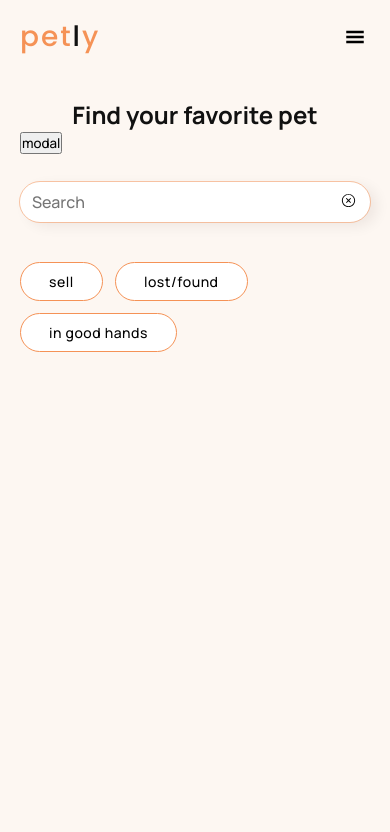
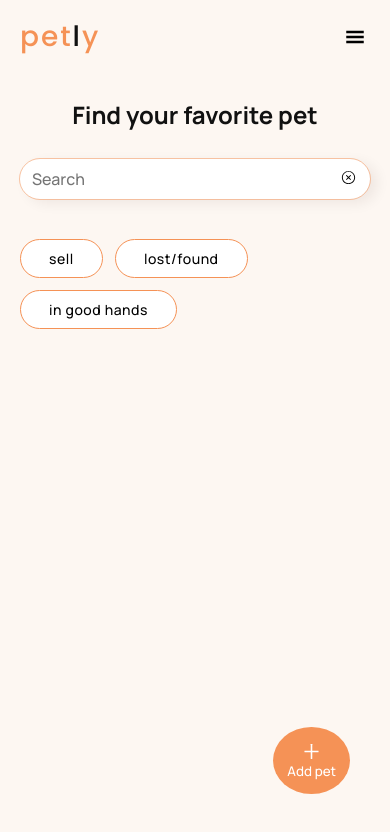
Before and after one commit to Lordfedot/Pet-support, a React (Create React App) app: page /pet-support/notices in a window 390 px wide. Shown: the top 832 px of the page. Built offline with nearby package versions, Linux system fonts and the light colour scheme.

Commit message:
made mobile add pet button

```diff
--- a/src/components/MainTitle.tsx
+++ b/src/components/MainTitle.tsx
@@ -1,17 +1,13 @@
 import { H1 } from "../styles/components/MainTitle.styles";
-import { Modal } from "./Modal";
-import { useState } from "react";
+
 type Props = {
   children: string;
 };
 
 const MainTitle = ({ children }: Props) => {
-  const [showModal, setShowModal] = useState(false);
   return (
     <>
       <H1>{children}</H1>
-      <button onClick={() => setShowModal(true)}>modal</button>
-      <Modal setShowModal= {setShowModal} showModal = {showModal}>g</Modal>
     </>
   );
 };
--- a/src/components/NoticesCategoriesNav.tsx
+++ b/src/components/NoticesCategoriesNav.tsx
@@ -1,40 +1,39 @@
-import { NoticesNavList } from "../styles/components/NoticesCategoriesNav.styled";
+import {
+  NoticesNavWrapper,
+  AddPetButton,
+  StyledAiOutlinePlus,
+  AddPetWrapper,
+} from "../styles/components/NoticesCategoriesNav.styled";
 import { useState } from "react";
-import { Button } from "../styles/components/Button.styled";
-
-type Props = {
-  children: string;
-};
-
-const CategoriesButton = ({ children }: Props) => {
-  const [isActive, setIsActive] = useState(false);
-
-  const toggleCLass = isActive ? "active" : null;
+import { Modal } from "./Modal";
+import NoticesCategoriesNavList from "./NoticesCategoriesNavList";
+import { Mobile, TablerOrDesctop } from "../helpers/mediaQuery";
+const NoticesCategoriesNav = () => {
+  const [showModal, setShowModal] = useState(false);
 
   return (
-    <Button
-      onClick={() => setIsActive(!isActive)}
-      className={`${toggleCLass}`}
-      type="button"
-    >
-      {children}
-    </Button>
-  );
-};
+    <NoticesNavWrapper>
+      <NoticesCategoriesNavList />
 
-const NoticesCategoriesNav = () => {
-  return (
-    <NoticesNavList>
-      <li>
-        <CategoriesButton>sell</CategoriesButton>
-      </li>
-      <li>
-        <CategoriesButton>lost/found</CategoriesButton>
-      </li>
-      <li>
-        <CategoriesButton>in good hands</CategoriesButton>
-      </li>
-    </NoticesNavList>
+      <TablerOrDesctop>
+        <AddPetWrapper>
+          <p>Add pet</p>
+          <AddPetButton onClick={() => setShowModal(true)}>
+            <StyledAiOutlinePlus />
+          </AddPetButton>
+        </AddPetWrapper>
+      </TablerOrDesctop>
+
+      <Mobile>
+        <AddPetButton onClick={() => setShowModal(true)}>
+          <StyledAiOutlinePlus />
+          Add pet
+        </AddPetButton>
+      </Mobile>
+      <Modal setShowModal={setShowModal} showModal={showModal}>
+        g
+      </Modal>
+    </NoticesNavWrapper>
   );
 };
 
--- /dev/null
+++ b/src/components/NoticesCategoriesNavList.tsx
@@ -0,0 +1,40 @@
+import { useState } from "react";
+import { Button } from "../styles/components/Button.styled";
+import { NoticesNavList } from "../styles/components/NoticesCategoriesNavList.styled";
+type Props = {
+    children: string;
+  };
+
+const CategoriesButton = ({ children }: Props) => {
+    const [isActive, setIsActive] = useState(false);
+
+    const toggleCLass = isActive ? "active" : null;
+
+    return (
+      <Button
+        onClick={() => setIsActive(!isActive)}
+        className={`${toggleCLass}`}
+        type="button"
+      >
+        {children}
+      </Button>
+    );
+  };
+
+const NoticesCategoriesNavList = () => {
+    return (
+        <NoticesNavList>
+        <li>
+          <CategoriesButton>sell</CategoriesButton>
+        </li>
+        <li>
+          <CategoriesButton>lost/found</CategoriesButton>
+        </li>
+        <li>
+          <CategoriesButton>in good hands</CategoriesButton>
+        </li>
+      </NoticesNavList>
+    )
+}
+
+export default NoticesCategoriesNavList
--- a/src/helpers/mediaQuery.tsx
+++ b/src/helpers/mediaQuery.tsx
@@ -17,3 +17,8 @@ export const Mobile = ({ children }: Props) => {
   const isMobile = useMediaQuery({ minWidth: 320, maxWidth: 767 });
   return <>{isMobile ? children : null}</>;
 };
+
+export const TablerOrDesctop = ({ children }: Props) => {
+  const isDesktop = useMediaQuery({ minWidth: 768 });
+  return <>{isDesktop ? children : null}</>;
+};
--- a/src/styles/components/NoticesCategoriesNav.styled.ts
+++ b/src/styles/components/NoticesCategoriesNav.styled.ts
@@ -1,14 +1,54 @@
 import styled from "styled-components";
-
-export const NoticesNavList = styled.ul`
+import { AiOutlinePlus } from "react-icons/ai";
+import device from "../../helpers/devices";
+export const AddPetWrapper = styled.div`
   display: flex;
-  flex-wrap: wrap;
   gap: 12px;
-
-  margin-top: 40px;
-
-  .active {
-    background-color: ${({ theme }) => theme.colors.primary};
-    color: ${({ theme }) => theme.colors.white};
+  align-items: center;
+  p {
+    font-size: 20px;
+    line-height: 27px;
   }
 `;
+export const NoticesNavWrapper = styled.div`
+  display: flex;
+  justify-content: space-between;
+  align-items: center;
+  margin-top: 40px;
+`;
+
+export const AddPetButton = styled.button`
+  color: ${({ theme }) => theme.colors.white};
+
+  position: fixed;
+  bottom: 50px;
+  right: 40px;
+
+  cursor: pointer;
+  border-radius: 50%;
+  border: none;
+  padding: 14px;
+  display: flex;
+  flex-direction: column;
+  align-items: center;
+  justify-content: center;
+  background-color: ${({ theme }) => theme.colors.primary};
+  @media ${device.tablet} {
+    position: static;
+  }
+  &:hover,
+  &focus {
+    background-color: ${({ theme }) => theme.colors.secondary};
+    border: 1px solid ${({ theme }) => theme.colors.text};
+  }
+`;
+
+export const StyledAiOutlinePlus = styled(AiOutlinePlus)`
+  color: white;
+  width: 21px;
+  height: 21px;
+  @media ${device.tablet} {
+    width: 16px;
+    height: 16px;
+  }
+`;
--- /dev/null
+++ b/src/styles/components/NoticesCategoriesNavList.styled.ts
@@ -0,0 +1,12 @@
+import styled from "styled-components";
+
+export const NoticesNavList = styled.ul`
+  display: flex;
+  flex-wrap: wrap;
+  gap: 12px;
+
+  .active {
+    background-color: ${({ theme }) => theme.colors.primary};
+    color: ${({ theme }) => theme.colors.white};
+  }
+`;
```
